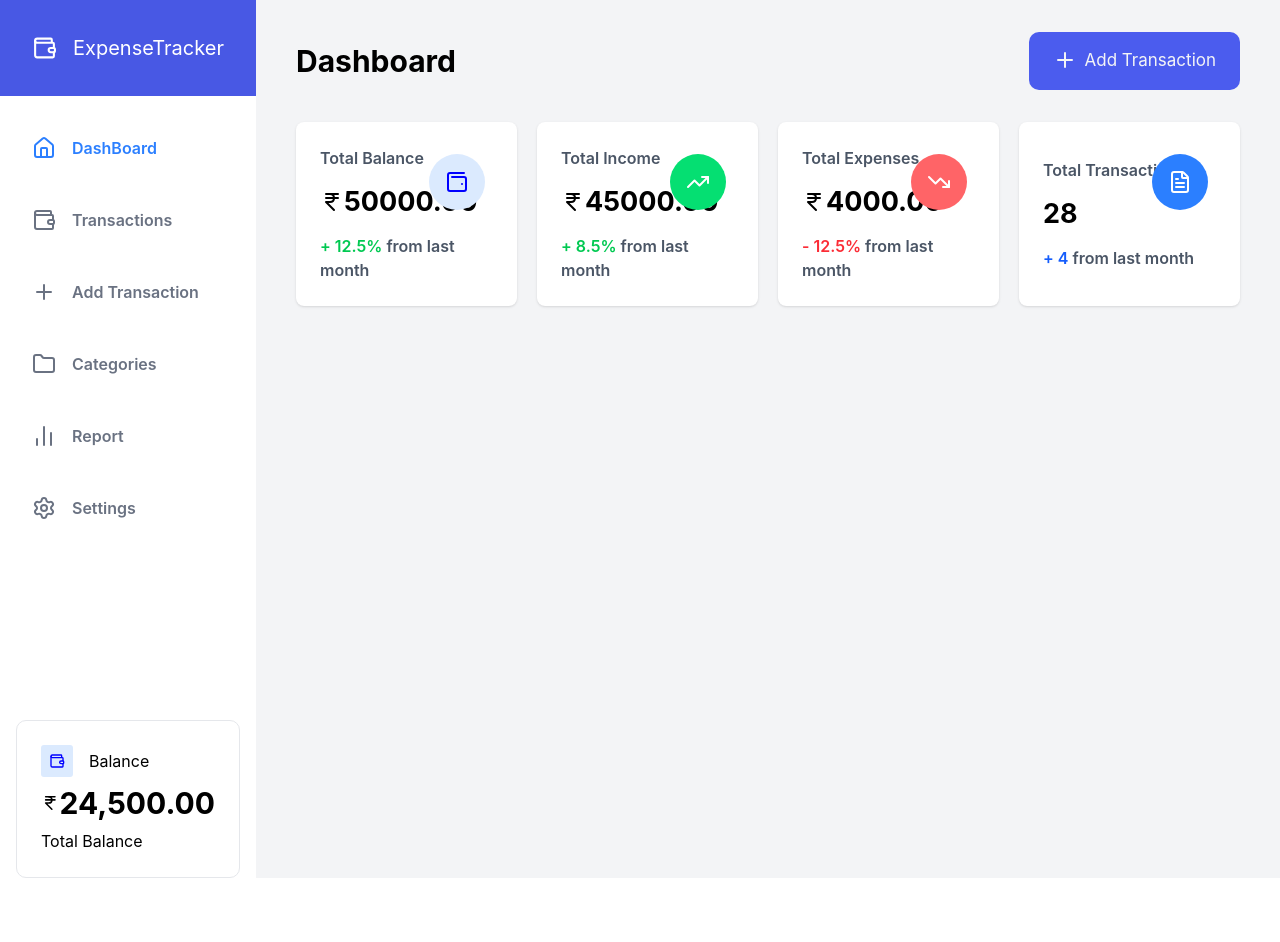
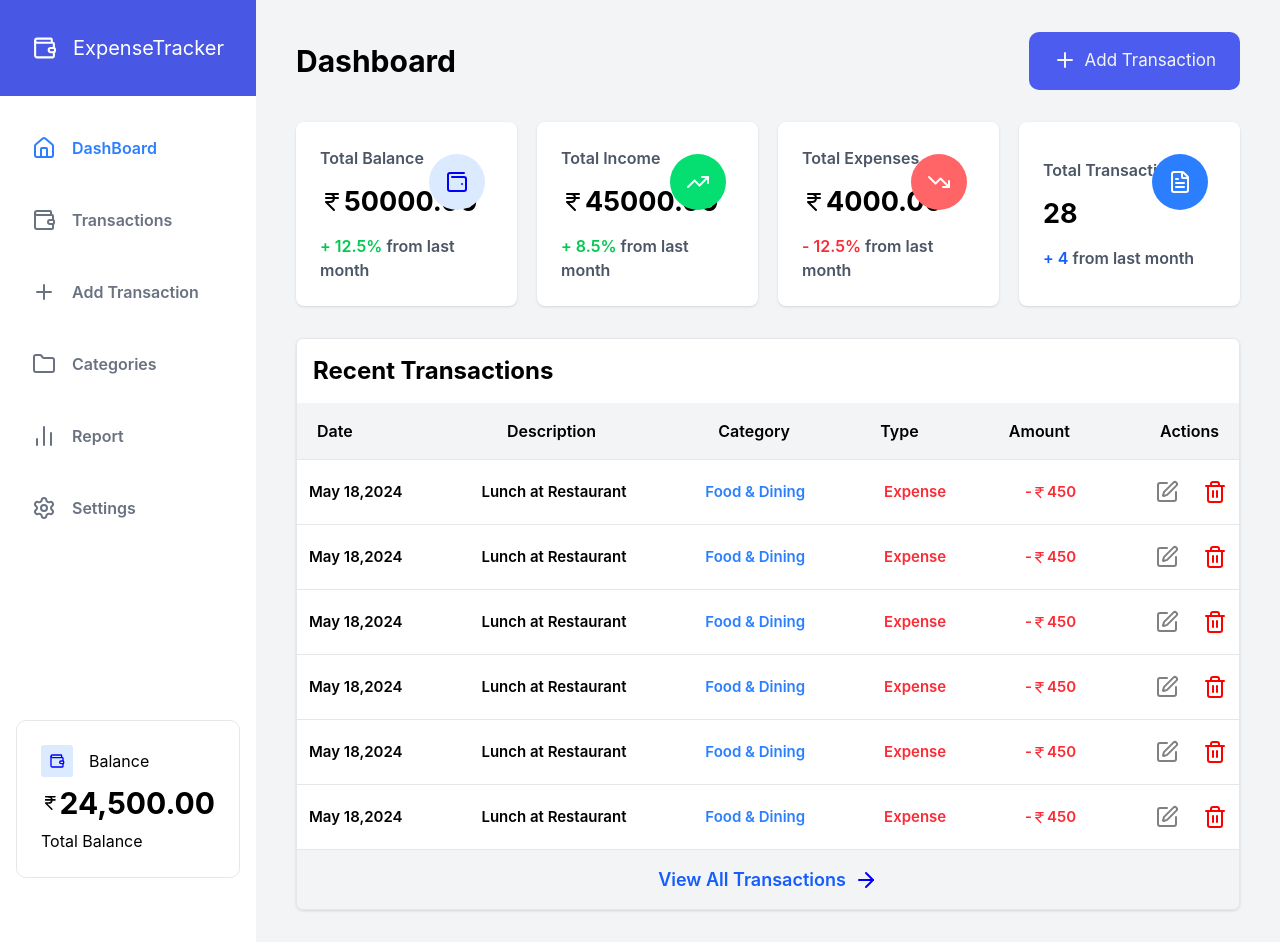
Before and after one commit to Asmit-06/Expense-Tracker, a React app in the folder frontend/: page / in a window 1280 px wide. Before the commit the page ends 878 px from the top, so only its background shows below. Built offline with nearby package versions, Linux system fonts and the light colour scheme; the HTML template or start-up script is replaced by a standard one.

Commit message:
Create the Transaction Table showing recent Transactions

```diff
--- /dev/null
+++ b/frontend/src/components/TransactionRow.jsx
@@ -0,0 +1,123 @@
+import { IndianRupeeIcon,Edit,Trash,ArrowRight } from "lucide-react";
+export function TransactionRow() {
+  return (
+    <>
+      <div className="header bg-white px-4 py-4">
+        <h1 className="font-bold text-2xl">Recent Transactions</h1>
+      </div>
+      <div className="row flex justify-between font-semibold px-5 py-4 ">
+        <p>Date</p>
+        <p className="ml-16">Description</p>
+        <p className="ml-8">Category</p>
+        <p>Type</p>
+        <p>Amount</p>
+        <p>Actions</p>
+      </div>
+      <hr className="text-gray-200" />
+      <div className="row flex justify-between font-semibold text-[15px] px-3 py-5 items-center bg-white">
+        <p>May 18,2024</p>
+        <p >Lunch at Restaurant</p>
+        <p className="text-blue-500">Food & Dining</p>
+        <p className="text-red-500">Expense</p>
+        <div className="flex text-red-500 items-center">
+          <p>-</p>
+          <IndianRupeeIcon size={15}/>
+          <p>450</p>
+        </div>
+        <div className="flex gap-6 items-center cursor-pointer">
+          <Edit color="gray" />
+          <Trash color="red" />
+        </div>
+      </div>
+      <hr className="text-gray-200"/>
+      <div className="row flex justify-between font-semibold text-[15px] px-3 py-5 items-center bg-white">
+        <p>May 18,2024</p>
+        <p >Lunch at Restaurant</p>
+        <p className="text-blue-500">Food & Dining</p>
+        <p className="text-red-500">Expense</p>
+        <div className="flex text-red-500 items-center">
+          <p>-</p>
+          <IndianRupeeIcon size={15}/>
+          <p>450</p>
+        </div>
+        <div className="flex gap-6 items-center cursor-pointer">
+          <Edit color="gray" />
+          <Trash color="red" />
+        </div>
+      </div>
+      <hr className="text-gray-200"/>
+      <div className="row flex justify-between font-semibold text-[15px] px-3 py-5 items-center bg-white">
+        <p>May 18,2024</p>
+        <p >Lunch at Restaurant</p>
+        <p className="text-blue-500">Food & Dining</p>
+        <p className="text-red-500">Expense</p>
+        <div className="flex text-red-500 items-center">
+          <p>-</p>
+          <IndianRupeeIcon size={15}/>
+          <p>450</p>
+        </div>
+        <div className="flex gap-6 items-center cursor-pointer">
+          <Edit color="gray" />
+          <Trash color="red" />
+        </div>
+      </div>
+      <hr className="text-gray-200"/>
+      <div className="row flex justify-between font-semibold text-[15px] px-3 py-5 items-center bg-white">
+        <p>May 18,2024</p>
+        <p >Lunch at Restaurant</p>
+        <p className="text-blue-500">Food & Dining</p>
+        <p className="text-red-500">Expense</p>
+        <div className="flex text-red-500 items-center">
+          <p>-</p>
+          <IndianRupeeIcon size={15}/>
+          <p>450</p>
+        </div>
+        <div className="flex gap-6 items-center cursor-pointer">
+          <Edit color="gray" />
+          <Trash color="red" />
+        </div>
+      </div>
+      <hr className="text-gray-200"/>
+      <div className="row flex justify-between font-semibold text-[15px] px-3 py-5 items-center bg-white">
+        <p>May 18,2024</p>
+        <p >Lunch at Restaurant</p>
+        <p className="text-blue-500">Food & Dining</p>
+        <p className="text-red-500">Expense</p>
+        <div className="flex text-red-500 items-center">
+          <p>-</p>
+          <IndianRupeeIcon size={15}/>
+          <p>450</p>
+        </div>
+        <div className="flex gap-6 items-center cursor-pointer">
+          <Edit color="gray" />
+          <Trash color="red" />
+        </div>
+      </div>
+      <hr className="text-gray-200"/>
+      <div className="row flex justify-between font-semibold text-[15px] px-3 py-5 items-center bg-white">
+        <p>May 18,2024</p>
+        <p >Lunch at Restaurant</p>
+        <p className="text-blue-500">Food & Dining</p>
+        <p className="text-red-500">Expense</p>
+        <div className="flex text-red-500 items-center">
+          <p>-</p>
+          <IndianRupeeIcon size={15}/>
+          <p>450</p>
+        </div>
+        <div className="flex gap-6 items-center cursor-pointer">
+          <Edit color="gray" />
+          <Trash color="red" />
+        </div>
+      </div>
+      <hr className="text-gray-200"/>
+
+      <div className="flex items-center justify-center">
+        <div className="flex items-center gap-2 cursor-pointer">
+        <p className="text-blue-600 font-semibold text-[18px] py-4 ">View All Transactions</p>
+        <ArrowRight color="blue"/>
+        </div>
+
+      </div>
+    </>
+  );
+}
--- /dev/null
+++ b/frontend/src/components/TransactionTable.jsx
@@ -0,0 +1,8 @@
+import { TransactionRow } from "./TransactionRow"
+export function TransactionTable(){
+  return(
+    <div className="mt-8 shadow-sm border border-gray-200 rounded-[7px] overflow-hidden ">
+      <TransactionRow/>
+    </div>
+  )
+}
--- a/frontend/src/pages/DashBoard.jsx
+++ b/frontend/src/pages/DashBoard.jsx
@@ -1,6 +1,7 @@
 import { Sidebar } from "../components/Sidebar";
 import { Header } from "../components/Header";
 import { Summary } from "../components/Summary";
+import { TransactionTable } from "../components/TransactionTable";
 export function DashBoard(){
   return (
     <div className="app-layout flex min-h-screen ">
@@ -8,6 +9,7 @@ export function DashBoard(){
       <main className="flex-1 bg-gray-100 py-8 px-10">
         <Header/>
         <Summary/>
+        <TransactionTable/>
       </main>
 
     </div>
```
